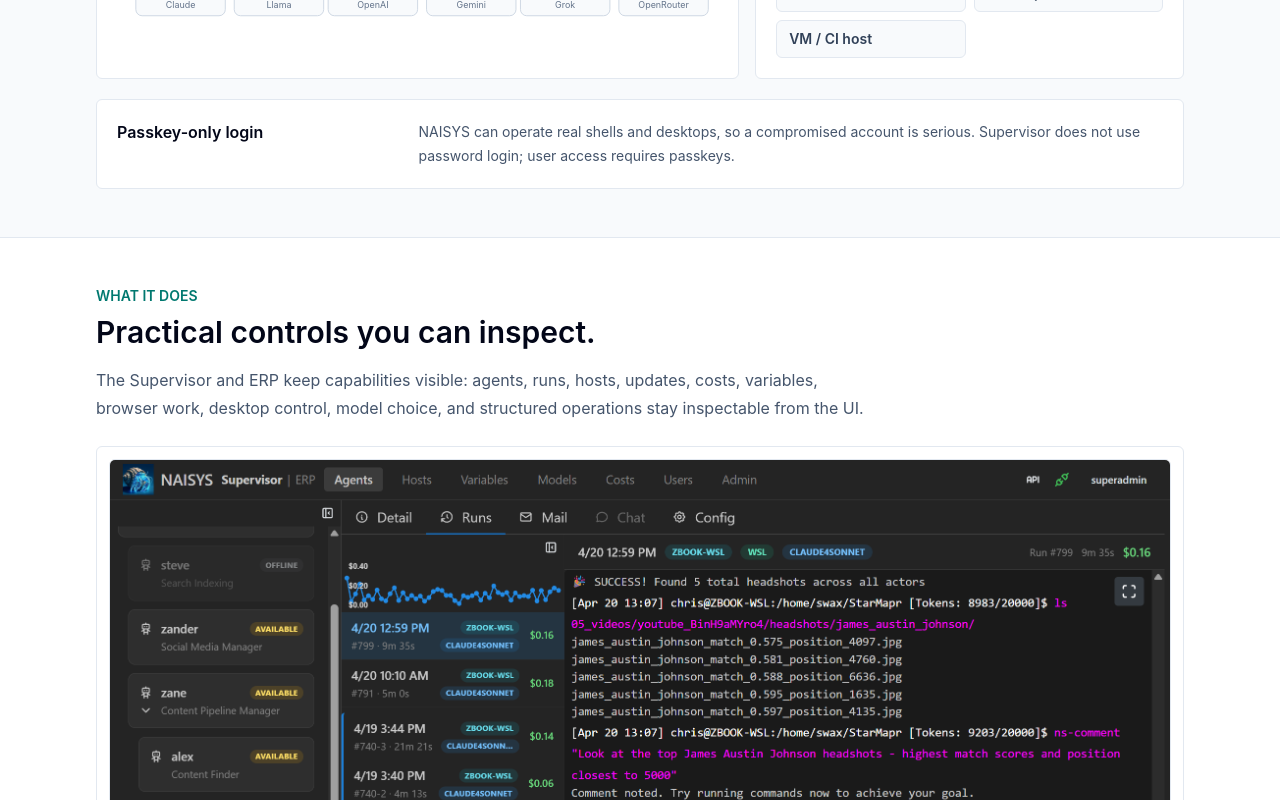
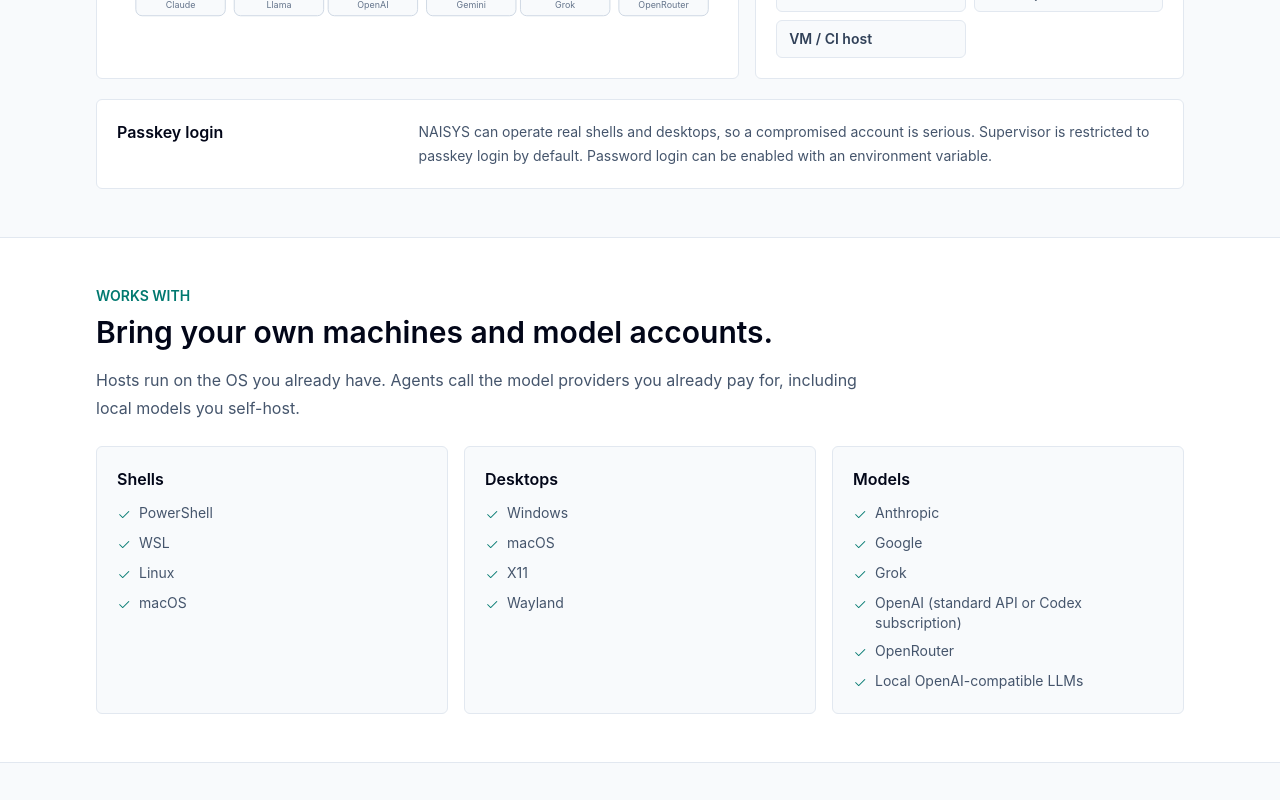
Before and after one commit to swax/NAISYS-website, a Next.js app: page / in a window 1280 px wide. Shown: the part 2000-2800 px from the top of the page. Built offline with nearby package versions, Linux system fonts and the light colour scheme.

Commit message:
Added info on password login and supported shells/desktops

```diff
--- a/app/page.tsx
+++ b/app/page.tsx
@@ -211,19 +211,79 @@
           <div className="mt-5 rounded-md border border-slate-200 bg-white p-5">
             <div className="grid gap-3 md:grid-cols-[0.28fr_0.72fr] md:items-start">
               <h3 className="font-semibold text-slate-950">
-                Passkey-only login
+                Passkey login
               </h3>
               <p className="text-sm leading-6 text-slate-600">
                 NAISYS can operate real shells and desktops, so a compromised
-                account is serious. Supervisor does not use password
-                login; user access requires passkeys.
+                account is serious. Supervisor is restricted to passkey login by default.
+                Password login can be enabled with an environment variable.
               </p>
             </div>
           </div>
         </div>
       </section>
 
-      <section className="border-b border-slate-200 bg-white" id="capabilities">
+      <section className="border-b border-slate-200 bg-white" id="works-with">
+        <div className="mx-auto max-w-6xl px-5 py-10 sm:px-8 md:py-12">
+          <div className="max-w-3xl">
+            <p className="text-sm font-semibold uppercase text-teal-700">
+              Works with
+            </p>
+            <h2 className="mt-2 text-3xl font-semibold text-slate-950">
+              Bring your own machines and model accounts.
+            </h2>
+            <p className="mt-4 leading-7 text-slate-600">
+              Hosts run on the OS you already have. Agents call the model
+              providers you already pay for, including local models you
+              self-host.
+            </p>
+          </div>
+
+          <div className="mt-6 grid gap-4 md:grid-cols-3">
+            {[
+              {
+                title: "Shells",
+                items: ["PowerShell", "WSL", "Linux", "macOS"],
+              },
+              {
+                title: "Desktops",
+                items: ["Windows", "macOS", "X11", "Wayland"],
+              },
+              {
+                title: "Models",
+                items: [
+                  "Anthropic",
+                  "Google",
+                  "Grok",
+                  "OpenAI (standard API or Codex subscription)",
+                  "OpenRouter",
+                  "Local OpenAI-compatible LLMs",
+                ],
+              },
+            ].map((group) => (
+              <article
+                className="rounded-md border border-slate-200 bg-slate-50 p-5"
+                key={group.title}
+              >
+                <h3 className="font-semibold text-slate-950">{group.title}</h3>
+                <ul className="mt-3 grid gap-2 text-sm text-slate-600">
+                  {group.items.map((item) => (
+                    <li className="flex gap-2" key={item}>
+                      <i
+                        className="bi bi-check2 mt-0.5 text-teal-700"
+                        aria-hidden="true"
+                      ></i>
+                      <span>{item}</span>
+                    </li>
+                  ))}
+                </ul>
+              </article>
+            ))}
+          </div>
+        </div>
+      </section>
+
+      <section className="border-b border-slate-200" id="capabilities">
         <div className="mx-auto max-w-6xl px-5 py-10 sm:px-8 md:py-12">
           <div className="max-w-3xl">
             <p className="text-sm font-semibold uppercase text-teal-700">
@@ -244,7 +304,7 @@
         </div>
       </section>
 
-      <section className="border-b border-slate-200" id="hackable">
+      <section className="border-b border-slate-200 bg-white" id="hackable">
         <div className="mx-auto max-w-6xl px-5 py-10 sm:px-8 md:py-12">
           <div className="max-w-3xl">
             <p className="text-sm font-semibold uppercase text-teal-700">
@@ -263,7 +323,7 @@
           <div className="mt-6 grid gap-4 md:grid-cols-3">
             {hackableSteps.map((step) => (
               <article
-                className="rounded-md border border-slate-200 bg-white p-5"
+                className="rounded-md border border-slate-200 bg-slate-50 p-5"
                 key={step.title}
               >
                 <h3 className="font-semibold text-slate-950">{step.title}</h3>
```
